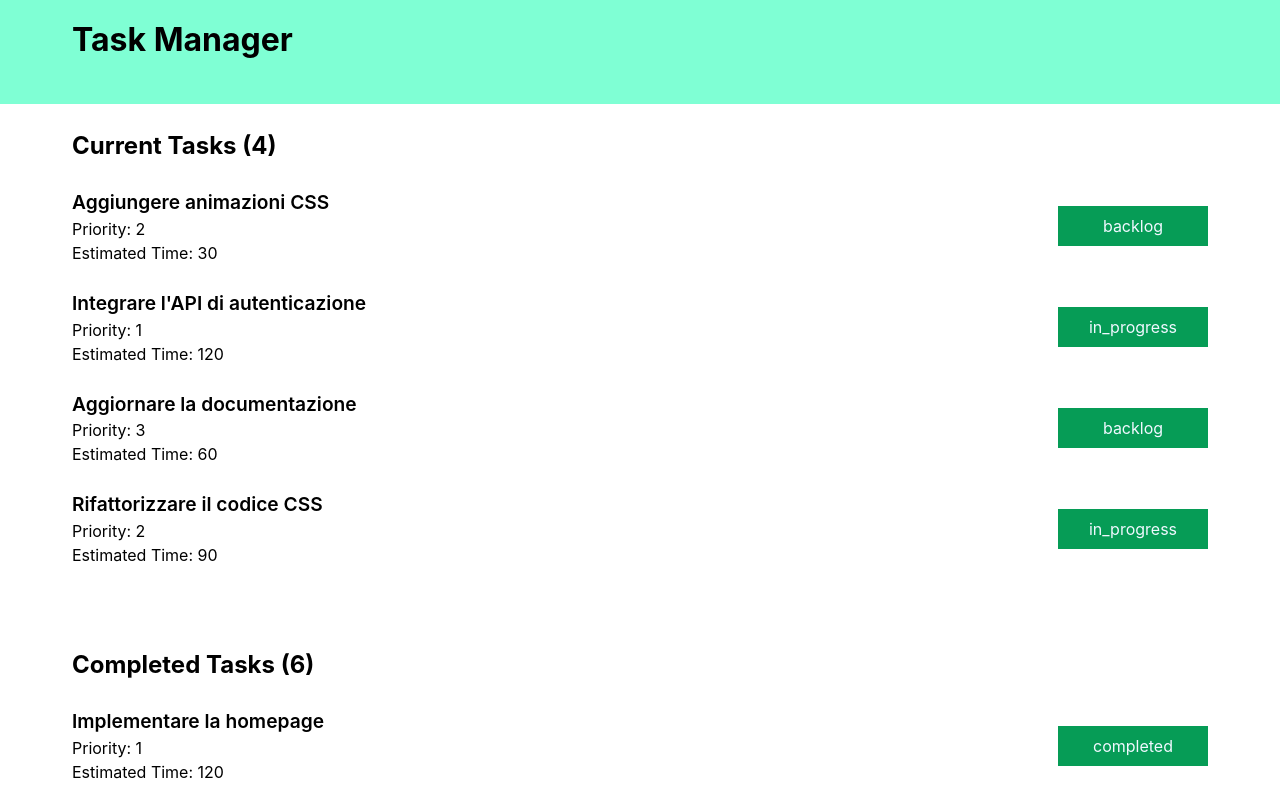
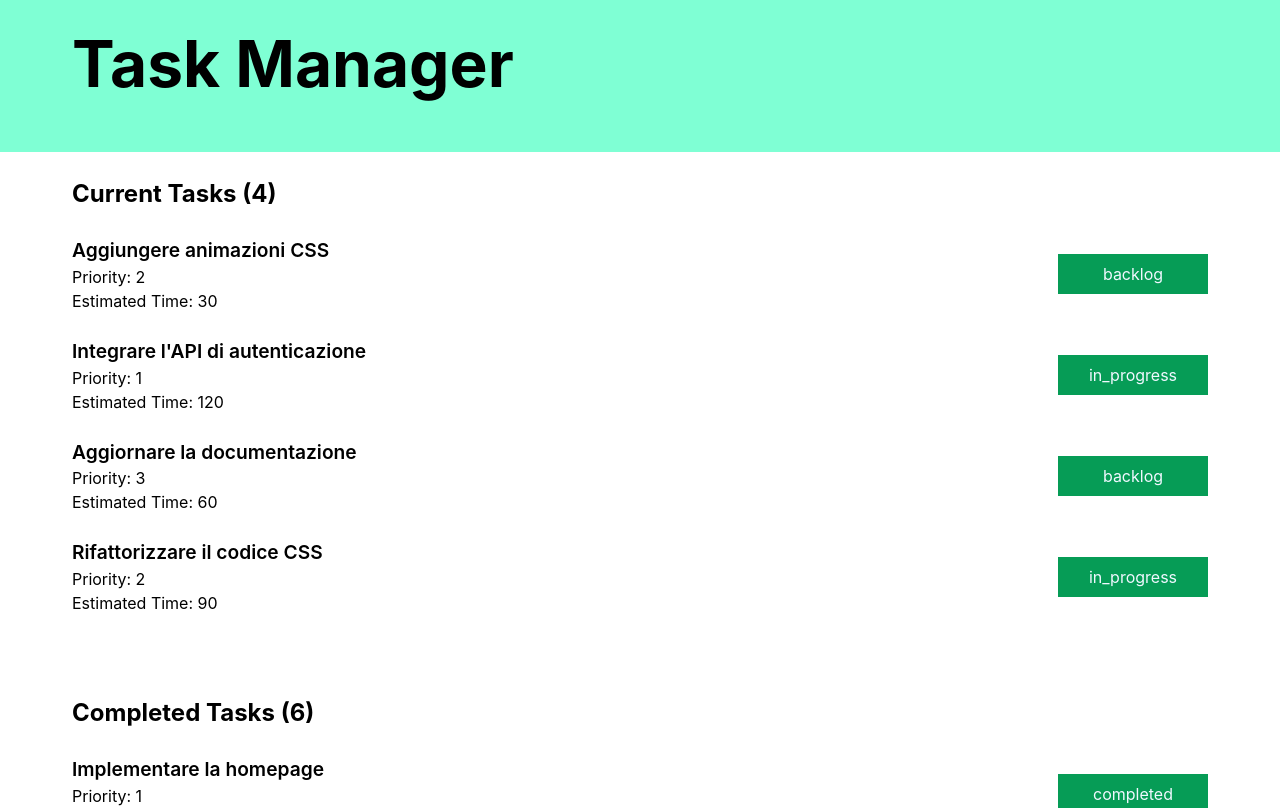
Before and after one commit to antoniorusso2/react-task-list, a React (Vite) app: page / in a window 1280 px wide. Shown: the top 808 px of the page. Built offline with nearby package versions, Linux system fonts and the light colour scheme.

Commit message:
-style for header section

```diff
--- a/src/App.css
+++ b/src/App.css
@@ -8,6 +8,10 @@ header {
   background-color: aquamarine;
   padding: 1rem;
   margin-bottom: 1.5rem;
+}
+
+.page-title {
+  font-size: 4rem;
 }
 
 .container {
--- a/src/App.jsx
+++ b/src/App.jsx
@@ -11,7 +11,7 @@ function App() {
     <>
       <header>
         <div className="container">
-          <h1>Task Manager</h1>
+          <h1 className="page-title">Task Manager</h1>
         </div>
       </header>
 
```
